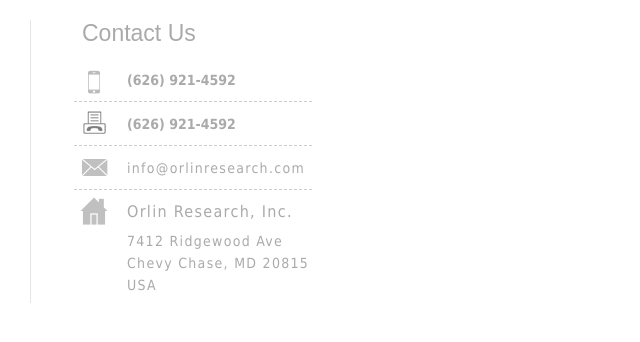
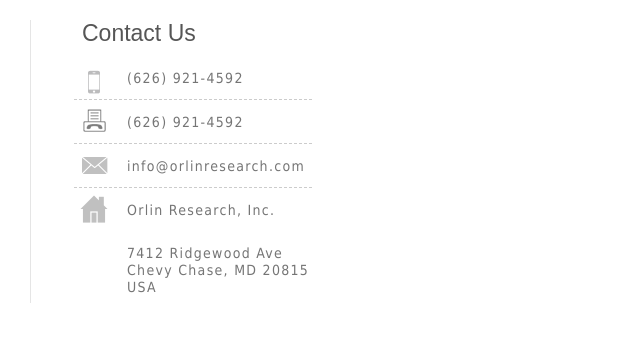
Before and after one commit to LAssiphone/Web_2015, a PHP site: page / in a window 1280 px wide. Shown: the top 342 px of the page, without its empty margins (0-640 px from the left). Run offline with PHP 8.4, Linux system fonts and the light colour scheme.

Commit message:
correction

```diff
--- a/Lab 7 CSS/8 task/css/style.css
+++ b/Lab 7 CSS/8 task/css/style.css
@@ -7,7 +7,7 @@
 
 body
 {
-    color: #aaaaaa;
+    color: #757575;
 }
 
 .contact_us
@@ -24,6 +24,7 @@ body
     padding-left: 8px;
     font: 23px Arial;
     margin-bottom: 9px;
+    color: #565656;
 }
 
 .contact_us ul
@@ -31,7 +32,7 @@ body
     list-style:none;
 }
 
-.contact_us ul li
+.contact_us li
 {
     font: normal 14px Tahoma;
     border-bottom: dashed 1px #cccccc;
@@ -41,36 +42,36 @@ body
     letter-spacing: 1.3px;
 }
 
-.contact_us ul li.phone_number,
-.contact_us ul li.fax_number
+.phone_number,
+.fax_number
 {
     font-weight: bold;
     letter-spacing: normal;
 }
 
-.contact_us ul li:nth-child(4),
-.contact_us ul li:last-child
+.contact_us .company_name,
+.contact_us .address
 {
     border: none;
 }
 
-.contact_us .phone_number
+.phone_number
 {
     padding-top: 16px;
     background: url(../images/ico_phone.png) 14px 14px no-repeat;
 }
 
-.contact_us .fax_number
+.fax_number
 {
     background: url(../images/ico_fax.png) 9px 9px no-repeat;
 }
 
-.contact_us .email
+.email
 {
     background: url(../images/ico_mail.png) 8px center no-repeat;
 }
 
-.contact_us .company_name
+.company_name
 {
     background: url(../images/ico_address.png) 6px 7px no-repeat;
     font-size: 16px;
@@ -79,7 +80,7 @@ body
     line-height: 19px;
 }
 
-.contact_us .address
+.address
 {
     padding-top: 0;
     line-height: 22px;
```
Also changed, not shown: Lab 7 CSS/7 task/css/style.css (+3 -4 lines), Lab 7 CSS/additional tasks/10 task/css/index.css (+5 -3 lines).
